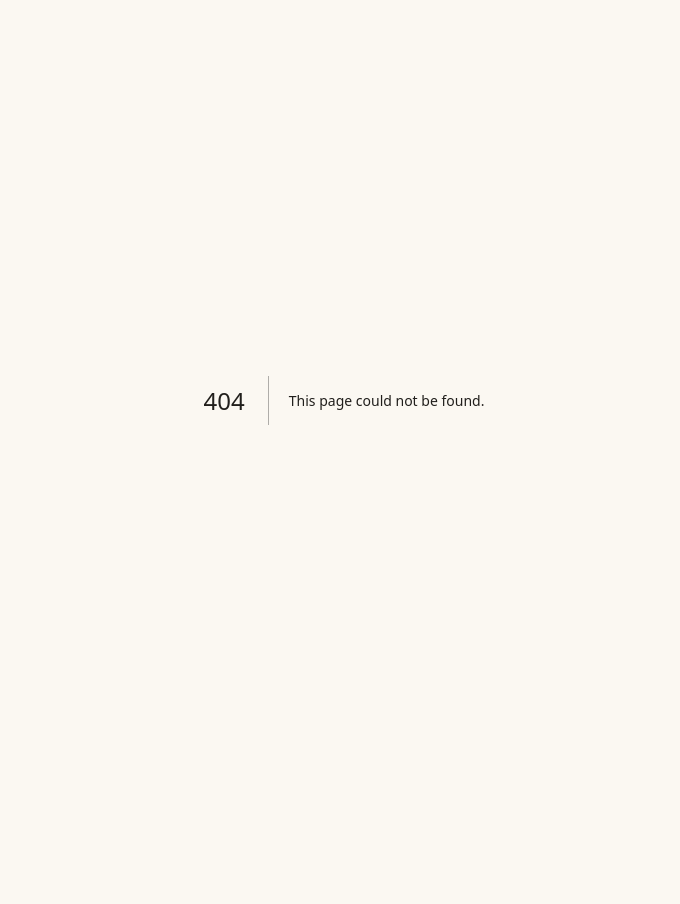
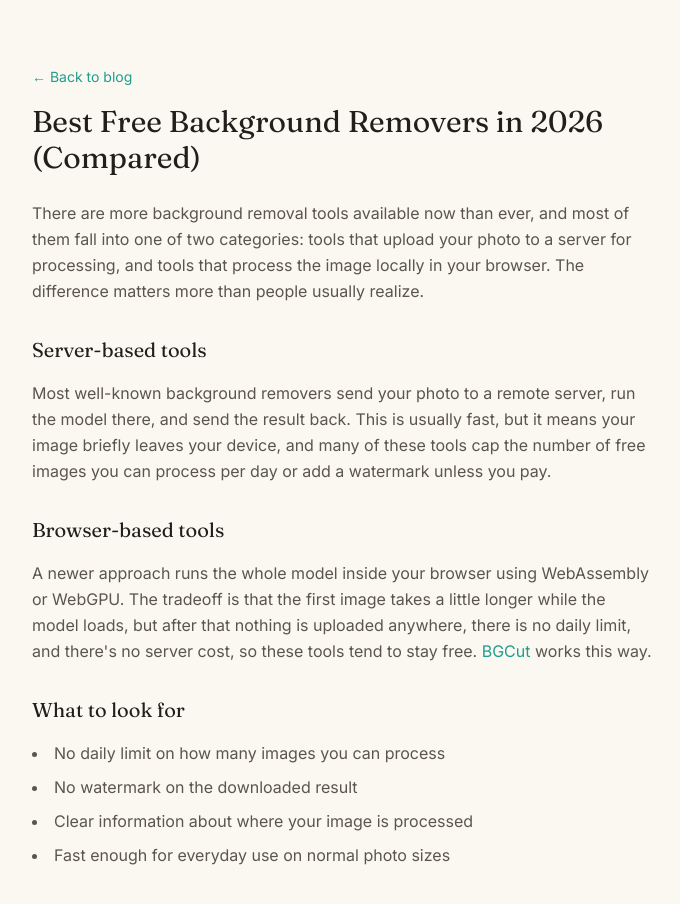
Before and after one commit to Aqib1012/bg-remover, a Next.js app: page /blog/best-free-background-removers-2026 in a window 1280 px wide. Before the commit this address had no page. Shown: the top 904 px of the page, without its empty margins (296-976 px from the left). Before the commit the page ends 800 px from the top, so only its background shows below. Built offline with nearby package versions, Linux system fonts and the light colour scheme.

Commit message:
Add page for best free background removers in 2026

```diff
--- /dev/null
+++ b/app/blog/best-free-background-removers-2026/page.tsx
@@ -0,0 +1,65 @@
+import Link from "next/link";
+import type { Metadata } from "next";
+
+export const metadata: Metadata = {
+  title: "Best Free Background Removers in 2026 (Compared) | BGCut",
+  description:
+    "A comparison of free background remover tools in 2026, covering privacy, speed, and ease of use.",
+};
+
+export default function Post() {
+  return (
+    <main className="min-h-screen bg-cream">
+      <article className="max-w-2xl mx-auto px-6 py-16">
+        <Link href="/blog" className="text-sm text-teal hover:underline">
+          ← Back to blog
+        </Link>
+        <h1 className="font-display text-3xl mt-4 mb-6 text-ink">
+          Best Free Background Removers in 2026 (Compared)
+        </h1>
+        <div className="space-y-4 text-inkSoft leading-relaxed">
+          <p>
+            There are more background removal tools available now than
+            ever, and most of them fall into one of two categories: tools
+            that upload your photo to a server for processing, and tools
+            that process the image locally in your browser. The difference
+            matters more than people usually realize.
+          </p>
+          <h2 className="font-display text-xl text-ink pt-4">
+            Server-based tools
+          </h2>
+          <p>
+            Most well-known background removers send your photo to a remote
+            server, run the model there, and send the result back. This is
+            usually fast, but it means your image briefly leaves your
+            device, and many of these tools cap the number of free images
+            you can process per day or add a watermark unless you pay.
+          </p>
+          <h2 className="font-display text-xl text-ink pt-4">
+            Browser-based tools
+          </h2>
+          <p>
+            A newer approach runs the whole model inside your browser using
+            WebAssembly or WebGPU. The tradeoff is that the first image
+            takes a little longer while the model loads, but after that
+            nothing is uploaded anywhere, there is no daily limit, and
+            there's no server cost, so these tools tend to stay free.{" "}
+            <Link href="/" className="text-teal hover:underline">
+              BGCut
+            </Link>{" "}
+            works this way.
+          </p>
+          <h2 className="font-display text-xl text-ink pt-4">
+            What to look for
+          </h2>
+          <ul className="list-disc list-inside space-y-2">
+            <li>No daily limit on how many images you can process</li>
+            <li>No watermark on the downloaded result</li>
+            <li>Clear information about where your image is processed</li>
+            <li>Fast enough for everyday use on normal photo sizes</li>
+          </ul>
+        </div>
+      </article>
+    </main>
+  );
+}
```
